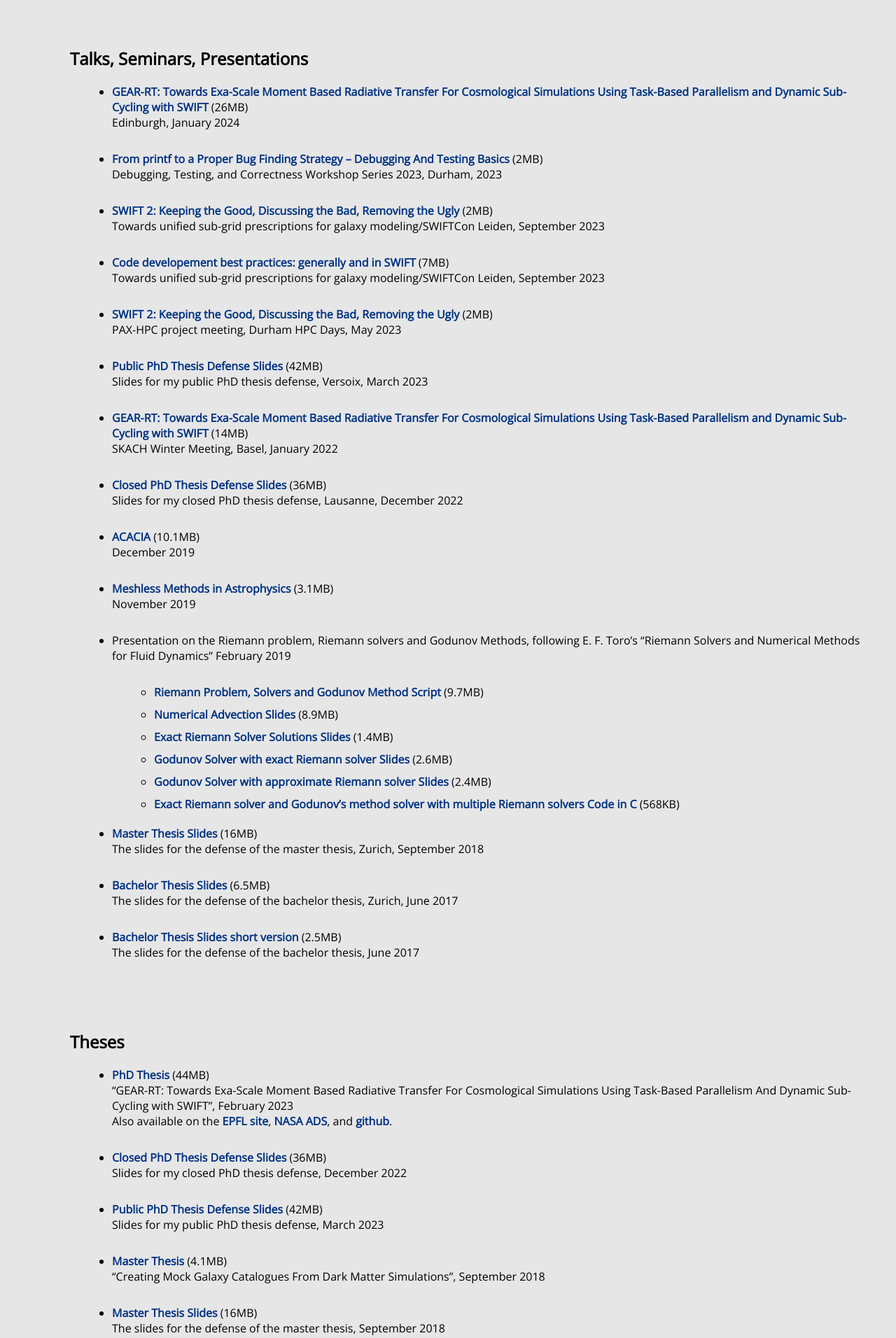
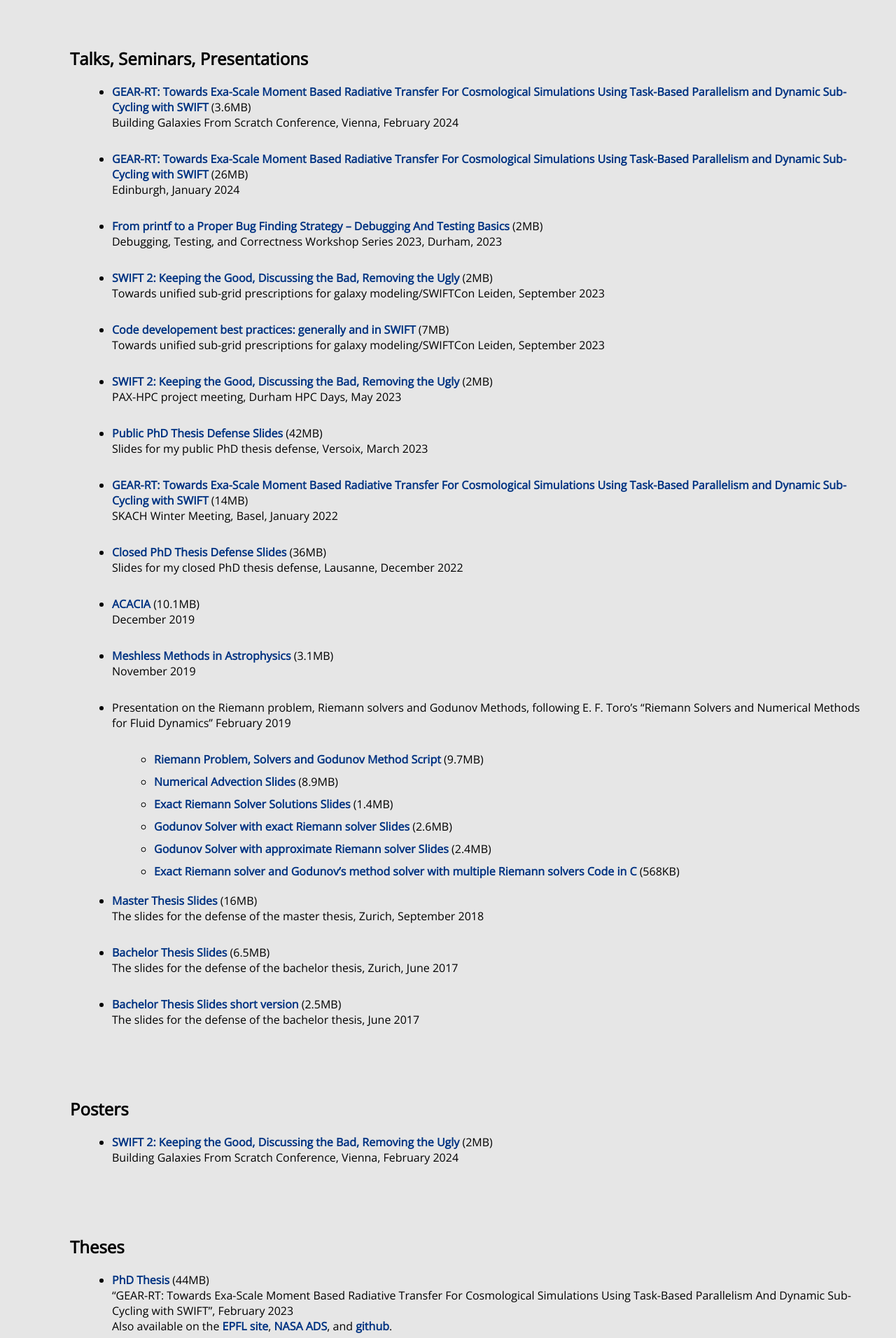
Before and after one commit to mladenivkovic/mladenivkovic.github.io, a plain HTML site: page work.html in a window 1280 px wide. Shown: the part 500-2412 px from the top of the page at 70% size. Drawn offline with nearby package versions, Linux system fonts and the light colour scheme.

Commit message:
updated work html

```diff
--- a/work.html
+++ b/work.html
@@ -90,6 +90,11 @@
 
 
 
+<li> <a href="#posters"> Posters </a> </li>
+
+
+
+
 <li> <a href="#theses"> Theses </a> </li>
 
 
@@ -121,6 +126,8 @@ Monthly Notices of the Royal Astronomical Society, Volume 510, Issue 1, February
 </ul>
 <h2 id="talks-seminars-presentations">Talks, Seminars, Presentations</h2>
 <ul>
+<li><p><a href="https://1drv.ms/b/s!Aq715l3GOLnojxtvLyV2cSOw8nOZ?e=m7GZMM">GEAR-RT: Towards Exa-Scale Moment Based Radiative Transfer For Cosmological Simulations Using Task-Based Parallelism and Dynamic Sub-Cycling with SWIFT</a> (3.6MB)<br />
+Building Galaxies From Scratch Conference, Vienna, February 2024</p></li>
 <li><p><a href="https://1drv.ms/u/s!Aq715l3GOLnojnOG31VmuZJUt5TW?e=HsXL6k">GEAR-RT: Towards Exa-Scale Moment Based Radiative Transfer For Cosmological Simulations Using Task-Based Parallelism and Dynamic Sub-Cycling with SWIFT</a> (26MB)<br />
 Edinburgh, January 2024</p></li>
 <li><p><a href="https://1drv.ms/p/s!Aq715l3GOLnojmnHV5cfefRu9jJZ?e=IADWjd">From printf to a Proper Bug Finding Strategy – Debugging And Testing Basics</a> (2MB)<br />
@@ -163,6 +170,11 @@ The slides for the defense of the bachelor thesis, Zurich, June 2017</p></li>
 <li><p><a href="https://1drv.ms/b/s!Aq715l3GOLnojgnTWtd74m4HTx-i?e=A42DY6">Bachelor Thesis Slides short version</a> (2.5MB)<br />
 The slides for the defense of the bachelor thesis, June 2017</p></li>
 </ul>
+<h2 id="posters">Posters</h2>
+<ul>
+<li><a href="https://1drv.ms/b/s!Aq715l3GOLnojx2S2RCQgqAzq818?e=Wg04bX">SWIFT 2: Keeping the Good, Discussing the Bad, Removing the Ugly</a> (2MB)<br />
+Building Galaxies From Scratch Conference, Vienna, February 2024</li>
+</ul>
 <h2 id="theses">Theses</h2>
 <ul>
 <li><p><a href="https://1drv.ms/b/s!Aq715l3GOLnojTcviP8GjMKvqP_z?e=McwtFd">PhD Thesis</a> (44MB)<br />
@@ -200,7 +212,7 @@ The slides for the defense of the bachelor thesis, June 2017</p></li>
 <!-- ------------------------------------------------------- -->
 <footer>
 <p>
-  Last update of this page: 2024-01-12
+  Last update of this page: 2024-02-20
 </p>
 <!-- NO_EXTRA_FOOTER_CONTENT --!>
 </footer>
```
